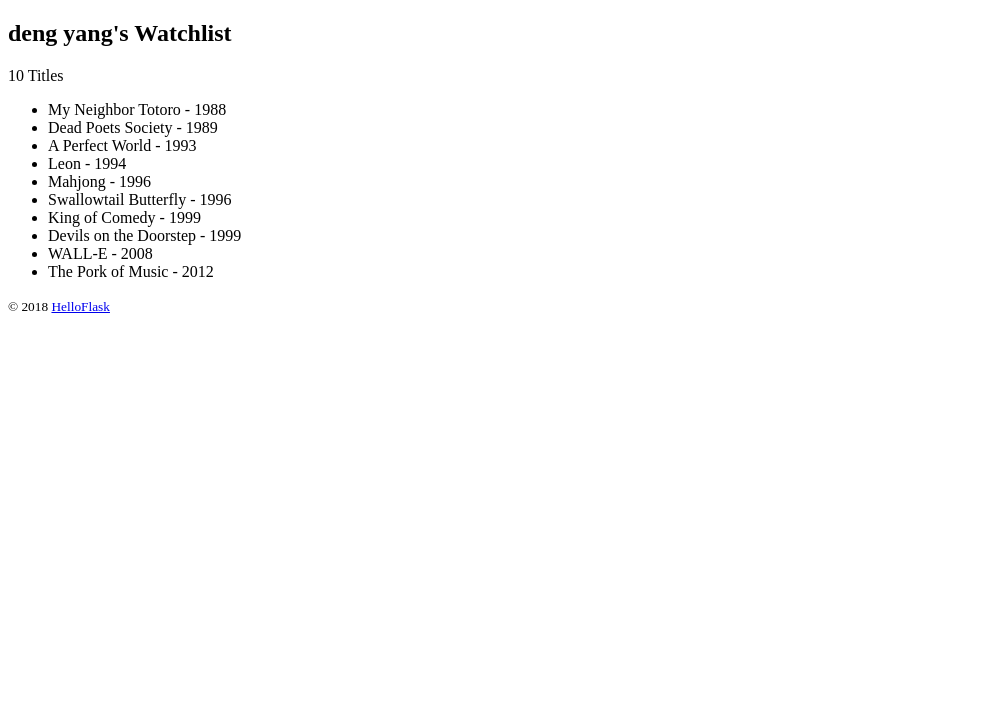
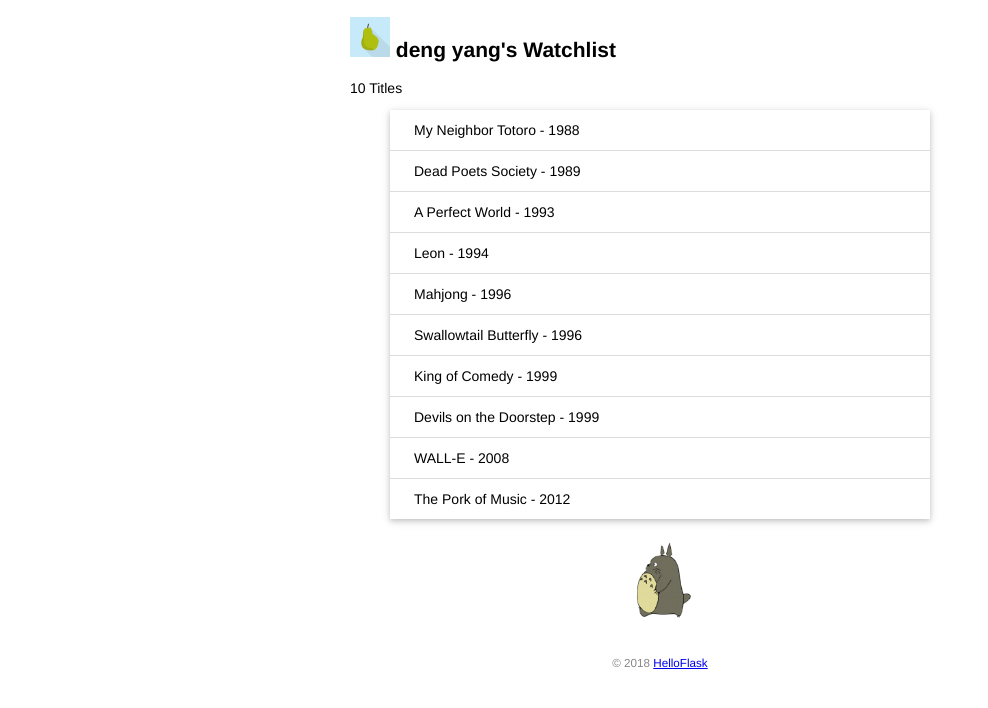
Before and after one commit to 54dengyang/watchlist, a Flask app: page / in a window 1280 px wide. Shown: the top 708 px of the page, without its empty margins (0-988 px from the left). Run offline with Flask 2, Linux system fonts and the light colour scheme.

Commit message:
Add static files

```diff
--- /dev/null
+++ b/static/style.css
@@ -0,0 +1,43 @@
+body {
+    margin: auto;
+    max-width: 580px;
+    font-size: 14px;
+    font-family: Helvetica, Arial, sans-serif;
+}
+
+footer {
+    color: #888;
+    margin-top: 15px;
+    text-align: center;
+    padding: 10px;
+}
+
+.avatar {
+    width: 40px;
+}
+
+.movie-list {
+    list-style-type: none;
+    padding: 0;
+    margin-bottom: 10px;
+    box-shadow: 0 2px 5px 0 rgba(0, 0, 0, 0.16), 0 2px 10px 0 rgba(0, 0, 0, 0.12);
+}
+
+.movie-list li {
+    padding: 12px 24px;
+    border-bottom: 1px solid #ddd;
+}
+
+.movie-list li:last-child {
+    border-bottom:none;
+}
+
+.movie-list li:hover {
+    background-color: #f8f9fa;
+}
+
+.totoro {
+    display: block;
+    margin: 0 auto;
+    height: 100px;
+}
--- a/templates/index.html
+++ b/templates/index.html
@@ -3,17 +3,23 @@
 <head>
     <meta charset="utf-8">
     <title>{{ name }}'s Watchlist</title>
+    <link rel="icon" href="{{ url_for('static', filename='favicon.png') }}">
+    <link rel="stylesheet" href="{{ url_for('static', filename='style.css') }}" type="text/css">
 </head>
 <body>
-	<h2>{{ name }}'s Watchlist</h2>
-	{# 使用 length 过滤器获取 movies 变量的长度 #}
+
+    <h2>
+        <img alt="Avatar" class="avatar" src="{{ url_for('static', filename='images/avatar.png') }}">
+        {{ name }}'s Watchlist
+    </h2>
     <p>{{ movies|length }} Titles</p>
     <ul>
-		{% for movie in movies %} {# 迭代 movies 变量 #}
+    <ul class="movie-list">
+        {% for movie in movies %}
         <li>{{ movie.title }} - {{ movie.year }}</li>
-		{# 等同于 movie['title'] #}
-		{% endfor %} {# 使用 endfor 标签结束 for 语句 #}
+        {% endfor %}
     </ul>
+    <img alt="Walking Totoro" class="totoro" src="{{ url_for('static', filename='images/totoro.gif') }}">
     <footer>
         <small>&copy; 2018 <a href="http://helloflask.com/tutorial">HelloFlask</a></small>
 	</footer>
```
Also changed, not shown: static/favicon.png (added), static/images/avatar.png (added), static/images/avatar_o.png (added), static/images/dy.gif (added), static/images/totoro.gif (added). Lines whose indentation alone changed are shown as unchanged.
